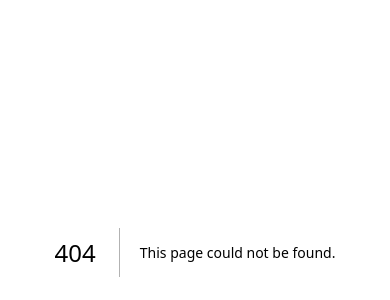
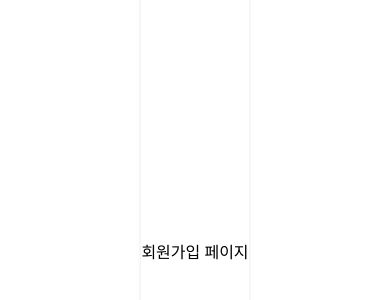
Before and after one commit to SCH2024-AcademicFestival-CheckInApp/Chekirout-FE, a Next.js app: page /signin in a window 390 px wide. Before the commit this address had no page. Shown: the part 170-470 px from the top of the page. Built offline with nearby package versions, Linux system fonts and the light colour scheme.

Commit message:
feat: login, signin 페이지 모바일 레이아웃 적용

```diff
--- a/src/app/(auth)/layout.tsx
+++ b/src/app/(auth)/layout.tsx
@@ -0,0 +1,13 @@
+export default function AuthLayout({
+  children,
+}: {
+  children: React.ReactNode;
+}) {
+  return (
+    <div className="flex justify-center items-center min-h-screen bg-gray-200">
+      <div className="w-full max-w-[480px] min-h-screen bg-white shadow-md overflow-hidden flex flex-col items-center justify-center">
+        {children}
+      </div>
+    </div>
+  );
+}
--- a/src/app/(auth)/login/page.tsx
+++ b/src/app/(auth)/login/page.tsx
@@ -0,0 +1,3 @@
+export default function Login() {
+  return <main>로그인 페이지</main>;
+}
--- /dev/null
+++ b/src/app/(auth)/signin/page.tsx
@@ -0,0 +1,3 @@
+export default function Login() {
+  return <main>회원가입 페이지</main>;
+}
```
